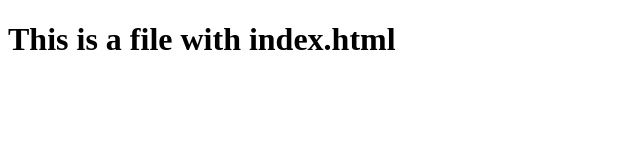
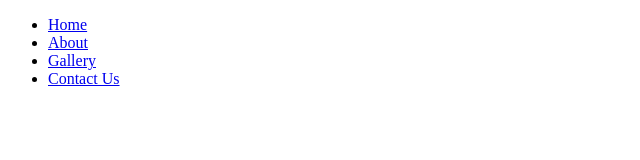
Before and after one commit to kapilatmasai/experiment_01, a plain HTML site: page index.html in a window 1280 px wide. Shown: the whole page, without its empty margins (0-640 px from the left). Drawn offline with Linux system fonts and the light colour scheme.

Commit message:
navigation bar is added to index.html

```diff
--- a/index.html
+++ b/index.html
@@ -6,6 +6,13 @@
         </title>
     </head>
     <body>
-        <h1>This is a file with index.html</h1>
+        <nav>
+          <ul>
+            <li><a href="#">Home</a></li>
+            <li><a href="#">About</a></li>
+            <li><a href="#">Gallery</a></li>
+            <li><a href="#">Contact Us</a></li>
+          </ul>
+        </nav>
     </body>
 </html>
```
